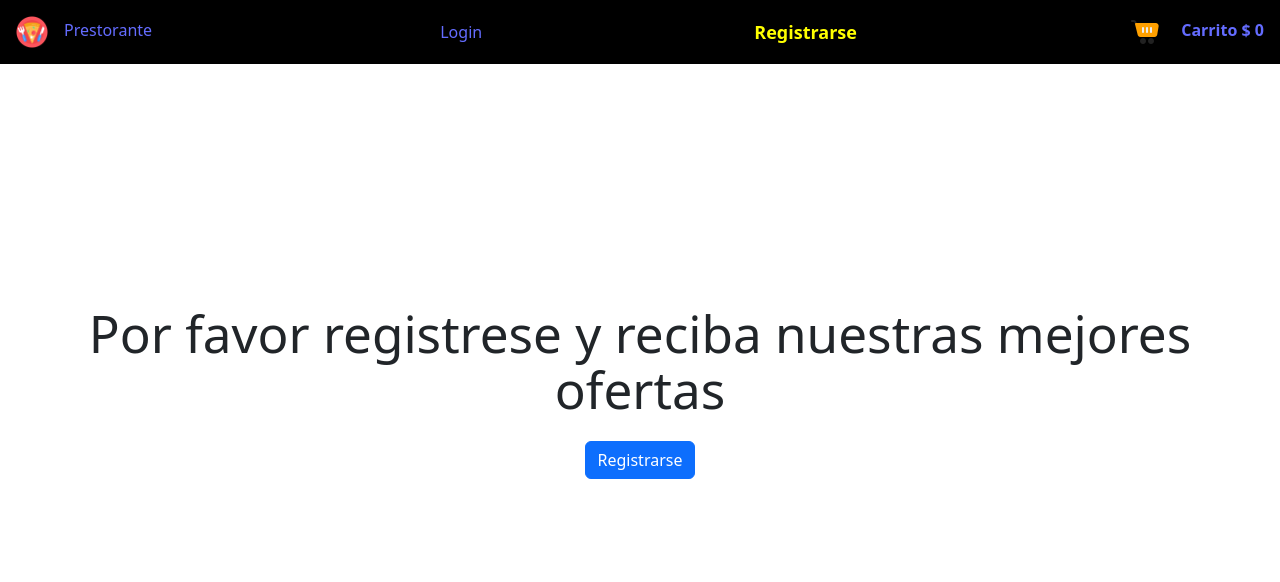
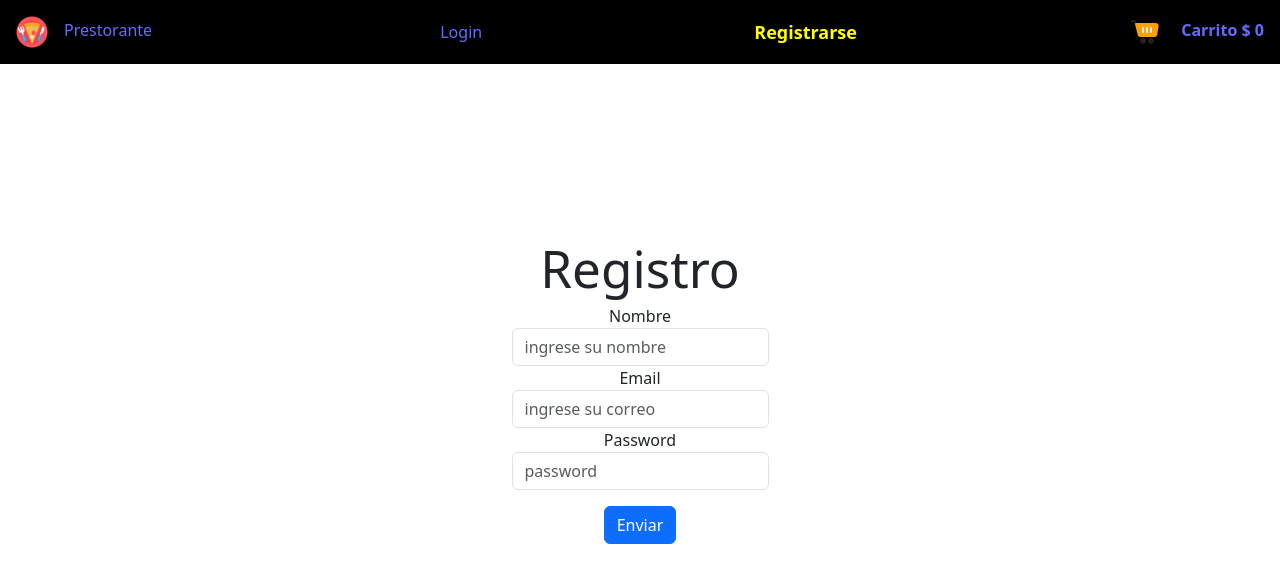
Before and after one commit to jorge2101719/proyecto_restaurante, a React (Vite) app: page /registro in a window 1280 px wide. Shown: the top 582 px of the page. Built offline with nearby package versions, Linux system fonts and the light colour scheme.

Commit message:
creación de formularios básicos para login y registro

```diff
--- a/src/views/login/Login.jsx
+++ b/src/views/login/Login.jsx
@@ -1,49 +1,58 @@
-import { useContext } from 'react'
-
-import Form from 'react-bootstrap/Form'
-import Button from 'react-bootstrap/Button'
-
-// import { RestauranteContext } from '../../context/RestauranteContext'
-// import { useNavigate } from 'react-router-dom'
+import { useState } from 'react'
 
 import 'bootstrap/dist/css/bootstrap.min.css'
 
 const Login = () => {
-    // const navigateRestaurante = useNavigate()
+    // Estados del formulario
+    const [correo, setCorreo] = useState('')
+    const [password, setPassword] = useState('')
+    // Estado de errores
+    const [error, setError] = useState(false)
 
+    // Función antes de enviar
+    const validarRegistro = (e) => {
+        e.preventDefault()
 
+        if (correo === '' || password === '') {
+            alert('Debe completar todos los campos')
+            setError(true)
+            return
+        }
+        setError(false)
+        setCorreo('')
+        setPassword('')
+    }
 
     return (
+        <>
+        <h1>Ingrese sus datos</h1>
 
-        <Form>
-            <Form.Group>
-                <Form.Label>
-                    <Form.Control
-                        type='email'
-                        id='email'
-                        aria-describedby='emailLogin'
-                        placeholder='email'
-                    />
-                    <Form.Text id='emailLogin'>
-                        Ingrese su correo
-                    </Form.Text>
-                </Form.Label>
-            </Form.Group>
-
-            <Form.Group>
-                <Form.Label>
-                    <Form.Control
-                        type='password'
-                        id='inputPassword'
-                        aria-describedby='passwordLogin'
-                        placeholder='password'
-                    />
-                    <Form.Text id='passwordLogin'>
-                        Ingrese su clave
-                    </Form.Text>
-                </Form.Label>
-            </Form.Group>
-        </Form>
+        <form onSubmit={validarRegistro}>
+            <div className='form-group'>
+                <label>Email</label>
+                <input
+                    className='form-control'
+                    name='correo'
+                    type='email'
+                    placeholder='ingrese su correo'
+                    onChange={ e => setCorreo(e.target.value) }
+                    value={correo}
+                />
+            </div>
+            <div className='form-group'>
+                <label>Password</label>
+                <input
+                    className='form-control'
+                    type='password'
+                    name='password'
+                    placeholder='password'
+                    onChange={e => setPassword(e.target.value)}
+                    value={password}
+                />
+            </div>
+            <button type='submit' className='btn btn-primary'>Enviar</button>
+        </form>
+        </>
     )
 }
 
--- a/src/views/registro/Registro.jsx
+++ b/src/views/registro/Registro.jsx
@@ -1,17 +1,73 @@
-import Button from 'react-bootstrap/Button'
-
-// import { RestauranteContext } from '../../context/RestauranteContext'
-// import { useNavigate } from 'react-router-dom'
+import { useState } from 'react'
 
 import 'bootstrap/dist/css/bootstrap.min.css'
 
 
+
 const Registro = () => {
+    // Estados del formulario
+    const [nombre, setNombre] = useState('')
+    const [correo, setCorreo] = useState('')
+    const [password, setPassword] = useState('')
+    // Estado de errores
+    const [error, setError] = useState(false)
+
+    // Función antes de enviar
+    const validarLogin = (e) => {
+        e.preventDefault()
+
+        if (correo === '' || password === '') {
+            alert('Debe completar todos los campos')
+            setError(true)
+            return
+        }
+        setError(false)
+        setNombre('')
+        setCorreo('')
+        setPassword('')
+    }
+
     return (
-        <div>
-            <h1>Por favor registrese y reciba nuestras mejores ofertas</h1>
-            <Button>Registrarse</Button>
-        </div>
+        <>
+        <h1>Registro</h1>
+
+        <form onSubmit={validarLogin}>
+            <div className='form-group'>
+                <label>Nombre</label>
+                <input
+                    className='form-control'
+                    name='nombre'
+                    type='text'
+                    placeholder='ingrese su nombre'
+                    onChange={ e => setNombre(e.target.value) }
+                    value={nombre}
+                />
+            </div>
+            <div className='form-group'>
+                <label>Email</label>
+                <input
+                    className='form-control'
+                    name='correo'
+                    type='email'
+                    placeholder='ingrese su correo'
+                    onChange={ e => setCorreo(e.target.value) }
+                    value={correo}
+                />
+            </div>
+            <div>
+                <label>Password</label>
+                <input
+                    className='form-control'
+                    type='password'
+                    name='password'
+                    placeholder='password'
+                    onChange={e => setPassword(e.target.value)}
+                    value={password}
+                />
+            </div>
+            <button type='submit' className='btn btn-primary'>Enviar</button>
+        </form>
+        </>
     )
 }
 
```
